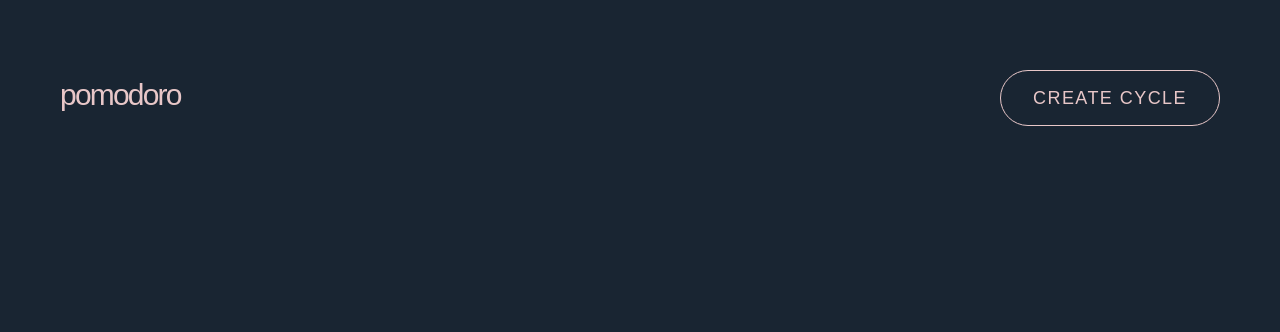
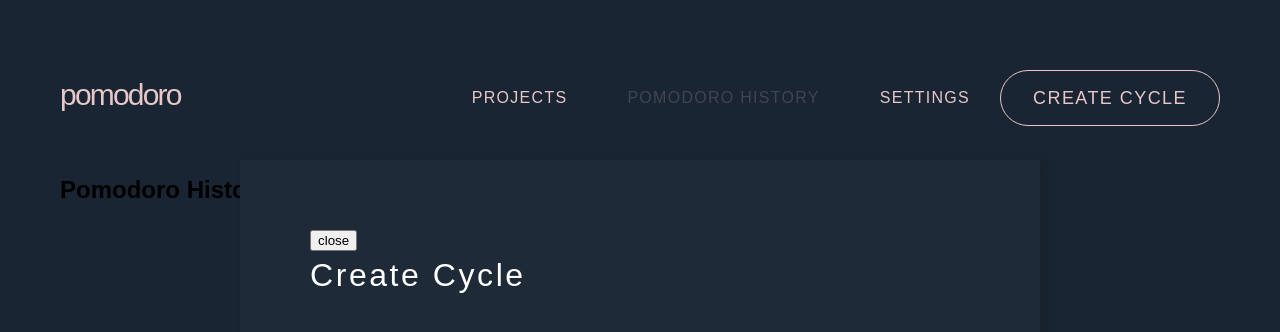
Before and after one commit to dobijaw/pomodoro, a React (Create React App) app: page /pomodoro-history in a window 1280 px wide. Both pictures are taken after a click on the button "CREATE CYCLE". Shown: the top 332 px of the page. Built offline with nearby package versions, Linux system fonts and the light colour scheme.

Commit message:
add routes

```diff
--- /dev/null
+++ b/src/components/atoms/Headline/Headline.tsx
@@ -0,0 +1,14 @@
+import styled from 'styled-components';
+
+const Headline = styled.h1<{ customWidth?: string }>`
+  display: block;
+  padding: 0;
+  margin: 0;
+  color: ${({ theme }) => theme.colors.copy};
+  font-size: ${({ customWidth, theme }) => customWidth || '32px'};
+  font-weight: 400;
+  letter-spacing: 0.08em;
+  line-height: 1.5;
+`;
+
+export default Headline;
--- /dev/null
+++ b/src/components/atoms/NavLinkItem/NavLinkItem.tsx
@@ -0,0 +1,27 @@
+import { NavLink } from 'react-router-dom';
+import styled from 'styled-components';
+
+export const activeClassName = 'active';
+
+const NavLinkItem = styled(NavLink)`
+  display: block;
+  padding: 5px 10px;
+  margin: 0;
+  color: ${({ theme }) => theme.colors.primary};
+  font-weight: 300;
+  font-size: 16px;
+  letter-spacing: 0.08em;
+  text-decoration: none;
+  text-transform: uppercase;
+  transition: all 0.35s;
+
+  &:hover {
+    color: ${({ theme }) => theme.colors.secondary};
+  }
+
+  &.${activeClassName} {
+    color: ${({ theme }) => theme.colors.background60};
+  }
+`;
+
+export default NavLinkItem;
--- a/src/components/molecules/NavList/NavList.tsx
+++ b/src/components/molecules/NavList/NavList.tsx
@@ -1,8 +1,12 @@
 import React from 'react';
+import { Routes } from 'routes';
 import Button from 'components/atoms/Button/Button';
 import styled, { css } from 'styled-components';
+import NavLinkItem from 'components/atoms/NavLinkItem/NavLinkItem';
 
 const List = styled.ul<{ asMobile?: boolean; isVisible?: boolean }>`
+  display: flex;
+  align-items: center;
   padding: 0;
   margin: 0;
   list-style-type: none;
@@ -27,18 +31,29 @@ const List = styled.ul<{ asMobile?: boolean; isVisible?: boolean }>`
     `}
 `;
 
-const handleClick = () => {
-  'click';
-};
+const ListItem = styled.li`
+  padding: 0;
+  margin: 0 20px;
+`;
 
 type NavListProps = {
   asMobile?: boolean;
   isVisible?: boolean;
+  onOpenModal: () => void;
 };
 
-const NavList = ({ asMobile, isVisible }: NavListProps) => (
+const NavList = ({ asMobile, isVisible, onOpenModal }: NavListProps) => (
   <List asMobile={asMobile} isVisible={isVisible}>
-    <Button onClick={handleClick}>create cycle</Button>
+    <ListItem>
+      <NavLinkItem to={Routes.projects}>Projects</NavLinkItem>
+    </ListItem>
+    <ListItem>
+      <NavLinkItem to={Routes.history}>Pomodoro history</NavLinkItem>
+    </ListItem>
+    <ListItem>
+      <NavLinkItem to={Routes.settings}>Settings</NavLinkItem>
+    </ListItem>
+    <Button onClick={onOpenModal}>create cycle</Button>
   </List>
 );
 
--- /dev/null
+++ b/src/components/organisms/CycleModal/CycleModal.tsx
@@ -0,0 +1,45 @@
+import React from 'react';
+import styled from 'styled-components';
+import Headline from 'components/atoms/Headline/Headline';
+
+const Wrapper = styled.div`
+  position: fixed;
+  z-index: 10;
+  top: 0;
+  left: 0;
+  right: 0;
+  bottom: 0;
+  width: 100%;
+  height: 100vh;
+`;
+
+const BoxModal = styled.div`
+  position: fixed;
+  z-index: 10;
+  top: 50%;
+  left: 50%;
+  width: 80%;
+  max-width: 800px;
+  height: 60vh;
+  padding: 70px;
+  transform: translate(-50%, -50%);
+  background: ${({ theme }) => theme.colors.background20};
+  box-shadow: 5px 2px 10px 0px rgba(24, 27, 30, 0.3);
+`;
+
+type CycleModal = {
+  onClose: () => void;
+};
+
+function CycleModal({ onClose }: CycleModal) {
+  return (
+    <Wrapper>
+      <BoxModal>
+        <button onClick={onClose}>close</button>
+        <Headline>Create Cycle</Headline>
+      </BoxModal>
+    </Wrapper>
+  );
+}
+
+export default CycleModal;
--- a/src/components/organisms/Navigation/Navigation.tsx
+++ b/src/components/organisms/Navigation/Navigation.tsx
@@ -1,5 +1,6 @@
-import React, { useState, useEffect } from 'react';
+import React, { useState, useEffect, useContext } from 'react';
 import styled from 'styled-components';
+import { AppContext } from 'context';
 
 import Logo from 'components/atoms/Logo/Logo';
 import Burger from 'components/atoms/Burger/Burger';
@@ -12,6 +13,7 @@ const Nav = styled.nav`
 `;
 
 function Navigation() {
+  const { handleOpenModal } = useContext(AppContext);
   const [isMobileView, toggleMobileView] = useState<boolean>(true);
   const [isMenuVisible, toggleMenuVisibility] = useState<boolean>(true);
 
@@ -38,7 +40,11 @@ function Navigation() {
           />
         )}
         {isMenuVisible && (
-          <NavList asMobile={isMobileView} isVisible={isMenuVisible} />
+          <NavList
+            asMobile={isMobileView}
+            isVisible={isMenuVisible}
+            onOpenModal={handleOpenModal}
+          />
         )}
       </Nav>
     </header>
--- a/src/context.ts
+++ b/src/context.ts
@@ -2,6 +2,7 @@ import { createContext } from 'react';
 import { countdownQueueItem } from 'models/countdownQueueItem.model';
 
 interface AppContextProps {
+  handleOpenModal: () => void;
   onStartCountdow: () => void;
   onPauseCountdown: () => void;
   onStopCountdown: () => void;
--- a/src/routes/index.ts
+++ b/src/routes/index.ts
@@ -1,3 +1,6 @@
 export enum Routes {
   timer = '/',
+  projects = '/projects',
+  history = '/pomodoro-history',
+  settings = '/settings',
 }
--- /dev/null
+++ b/src/views/HistoryPage.tsx
@@ -0,0 +1,9 @@
+import React from 'react';
+
+const HistoryPage = () => (
+  <div>
+    <h2>Pomodoro History</h2>
+  </div>
+);
+
+export default HistoryPage;
--- /dev/null
+++ b/src/views/ProjectsPage.tsx
@@ -0,0 +1,9 @@
+import React from 'react';
+
+const ProjectsPage = () => (
+  <div>
+    <h2>Projects</h2>
+  </div>
+);
+
+export default ProjectsPage;
--- a/src/views/Root.tsx
+++ b/src/views/Root.tsx
@@ -9,6 +9,10 @@ import { Routes } from 'routes';
 import { AppContext } from 'context';
 import { useInterval } from 'hooks/useInterval';
 import { clearCountdownQueue } from 'actions/timer';
+import CycleModal from 'components/organisms/CycleModal/CycleModal';
+import ProjectsPage from './ProjectsPage';
+import HistoryPage from './HistoryPage';
+import SettingsPage from './SettingsPage';
 
 type RootProps = {
   countdownQueue: countdownQueueItem[];
@@ -21,6 +25,7 @@ function Root({
   defaultCountdownQueue,
   clearCountdownQueue,
 }: RootProps) {
+  const [isModalVisible, toggleModalVisibility] = useState(false);
   const [count, setCount] = useState<countdownQueueItem>(countdownQueue[0]);
   const [nextCount, setNextCount] = useState<countdownQueueItem>(
     countdownQueue[1]
@@ -95,7 +100,17 @@ function Root({
     stop();
   };
 
+  function handleOpenModal() {
+    toggleModalVisibility(true);
+  }
+
+  function handleCloseModal() {
+    toggleModalVisibility(false);
+  }
+
   const AppContextElements = {
+    handleOpenModal,
+    handleCloseModal,
     onStartCountdow,
     onPauseCountdown,
     onStopCountdown,
@@ -110,7 +125,11 @@ function Root({
           <PageTemplate>
             <Switch>
               <Route exact path={Routes.timer} component={TimerPage} />
+              <Route exact path={Routes.projects} component={ProjectsPage} />
+              <Route exact path={Routes.history} component={HistoryPage} />
+              <Route exact path={Routes.settings} component={SettingsPage} />
             </Switch>
+            {isModalVisible && <CycleModal onClose={handleCloseModal} />}
           </PageTemplate>
         </MainTemplate>
       </AppContext.Provider>
--- /dev/null
+++ b/src/views/SettingsPage.tsx
@@ -0,0 +1,9 @@
+import React from 'react';
+
+const SettingsPage = () => (
+  <div>
+    <h2>Settings</h2>
+  </div>
+);
+
+export default SettingsPage;
```
